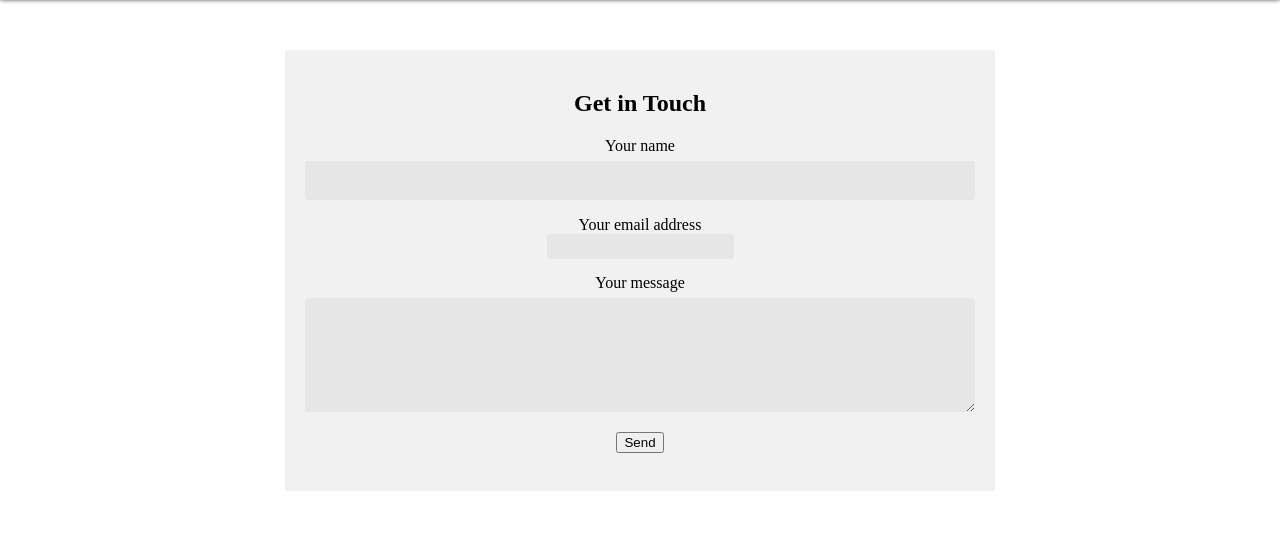
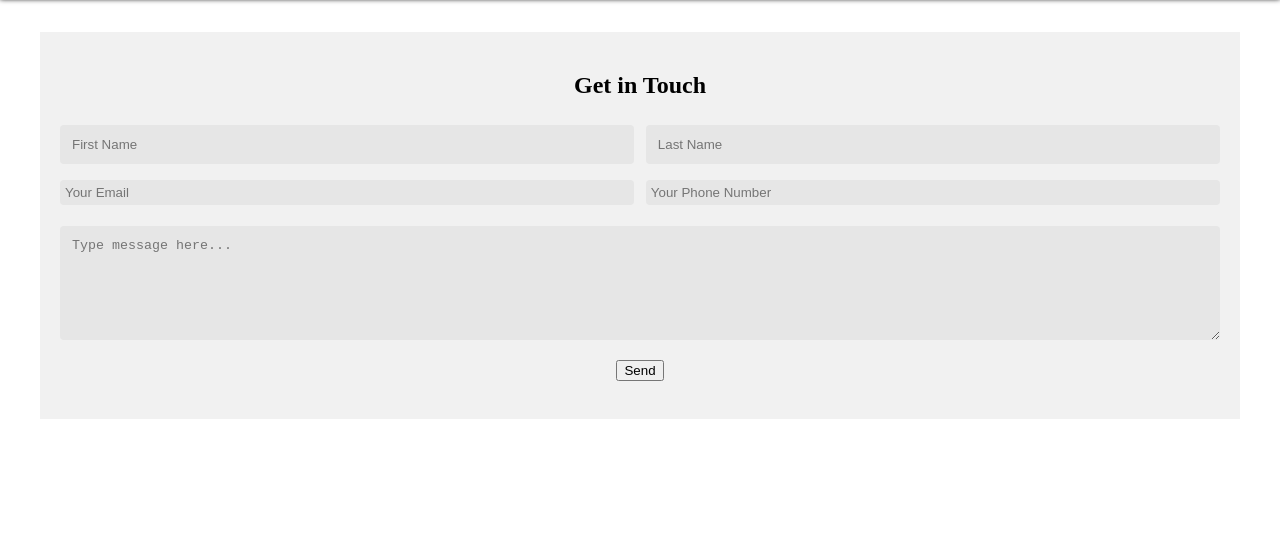
Before and after one commit to JSOProductions/JSOProductions.github.io, a plain HTML site: page contact.html in a window 1280 px wide. Shown: the part 54-595 px from the top of the page. Drawn offline with Linux system fonts and the light colour scheme; a web font is replaced by a local one.

Commit message:
contact
ive put in a stupid amount of work to make this thing better

```diff
--- a/contact.html
+++ b/contact.html
@@ -48,22 +48,26 @@
 			<br />
 			<br />
 			<center>
-				<article style="float: none; margin: 50px;">
+				<article style="float: none; margin: 32px; width: -webkit-fill-available;">
 					<h2>Get in Touch</h2>
 					<form id="fcf-form-id" class="fcf-form-class" method="post" action="https://forms.un-static.com/forms/cfc088d6c026a56e2d9caa1038382c07fceb901e">
-					<label for="Name" class="fcf-label">Your name</label>
-						<div class="fcf-input-group">
-							<input type="text" id="Name" name="Name" class="fcf-form-control" required>
+					<label for="Name" class="fcf-label"></label>
+						<div class="fcf-input-group details" style="float: left;">
+							<input type="text" id="fname" name="First name" class="fcf-form-control" placeholder="First Name" required>
+						</div>
+						<div class="fcf-input-group details" style="float: right;">
+							<input type="text" id="fname" name="Last Name" class="fcf-form-control" placeholder="Last Name" required>
+						</div>
+						<div class="fcf-input-group details" style="float: left;">
+							<input type="email" id="Email" name="Email" class="fcf-form-control" placeholder="Your Email" required>
+						</div>
+						<div class="fcf-input-group details" style="float: right;">
+							<input type="number" id="number" name="Number" class="fcf-form-control" placeholder="Your Phone Number" required>
 						</div>
 						<div class="fcf-form-group">
-							<label for="Email" class="fcf-label">Your email address</label>
-						<div class="fcf-input-group">
-							<input type="email" id="Email" name="Email" class="fcf-form-control" required>
-						</div>
-						<div class="fcf-form-group">
-							<label for="Message" class="fcf-label">Your message</label>
+							<label for="Message" class="fcf-label"></label>
 							<div class="fcf-input-group">
-								<textarea id="Message" name="Message" class="fcf-form-control" rows="6" maxlength="3000" required></textarea>
+								<textarea id="Message" name="Message" class="fcf-form-control" rows="6" maxlength="3000" placeholder="Type message here..." required></textarea>
 							</div>
 						</div>
 						<div class="fcf-form-group">
--- a/src/css/contact.css
+++ b/src/css/contact.css
@@ -20,6 +20,19 @@ input[type=email] {
 	border: none;
 	border-radius: 4px;
 	padding: 5px;
-	width: fit-content;
+	width: -webkit-fill-available;
 	margin-bottom: 15px;
 }
+
+input[type=number] {
+	border: none;
+	border-radius: 4px;
+	padding: 5px;
+	width: -webkit-fill-available;
+	margin-bottom: 15px;
+}
+
+.details {
+	width: 49.5%;
+	padding: 0px;
+}
```
